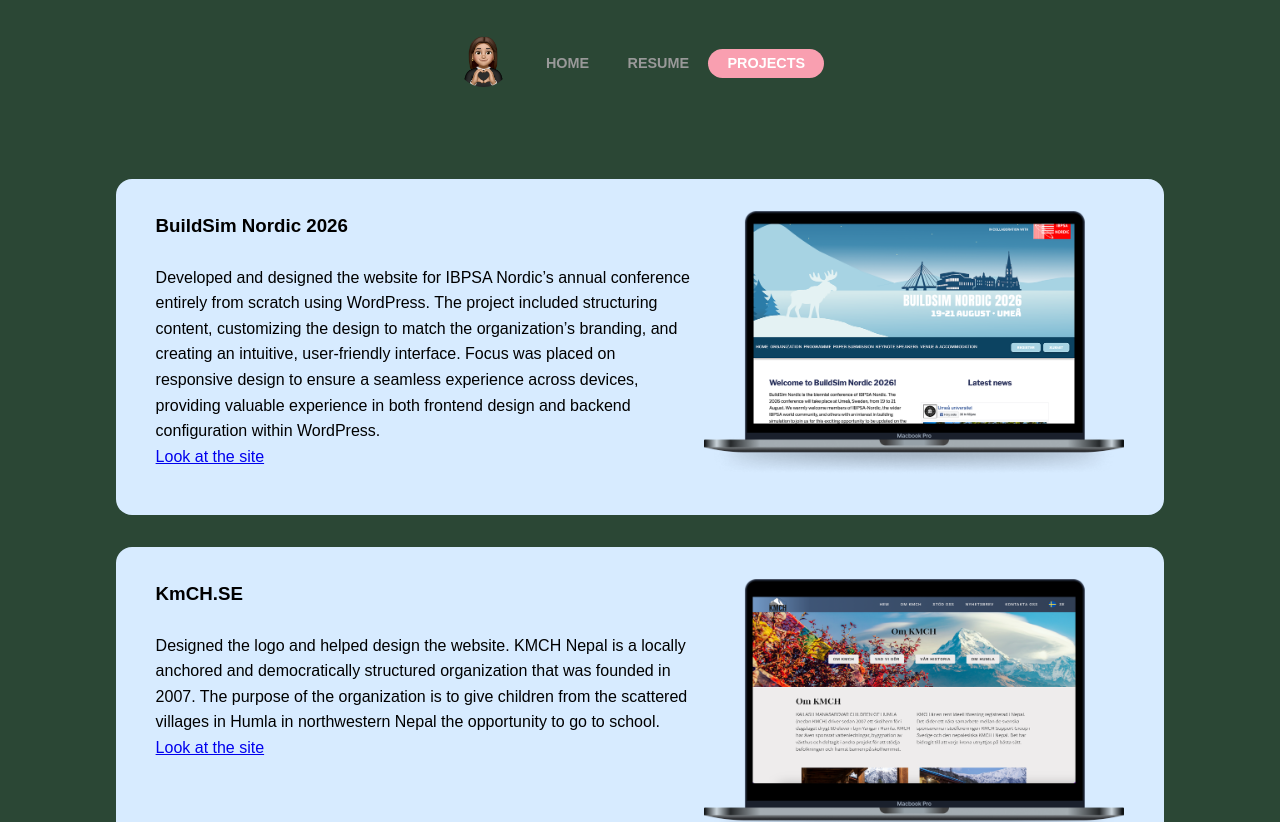
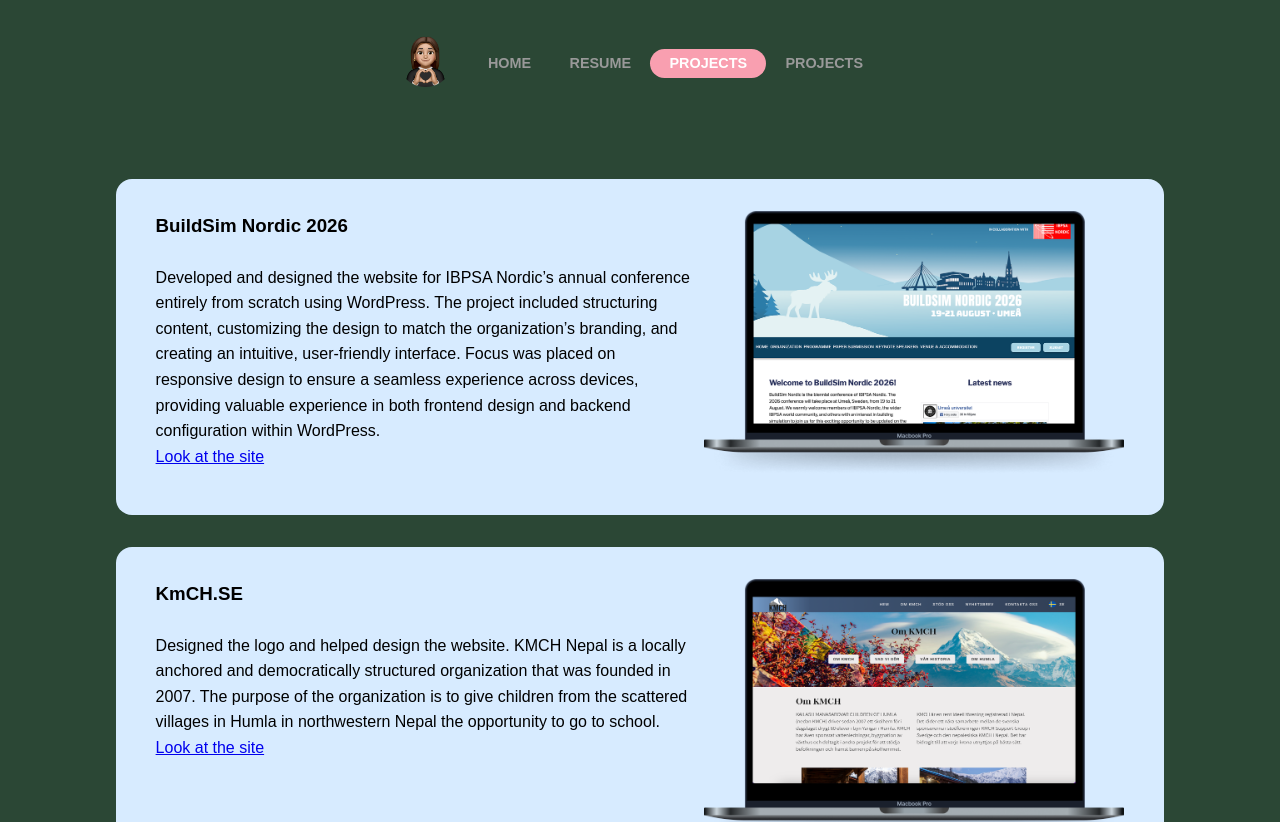
Before and after one commit to ens20mpnm/portfolio, a React (Vite) app: page /projects in a window 1280 px wide. Shown: the top 822 px of the page. Built offline with nearby package versions, Linux system fonts and the light colour scheme.

Commit message:
La till ny grej i navbar

```diff
--- a/src/App.jsx
+++ b/src/App.jsx
@@ -15,6 +15,7 @@ export default function App(){
         <Route path="/projects" element={<Projects />} />
         <Route path="/resume" element={<Resume />} />
         <Route path="/contact" element={<Contact />} />
+        <Route path="/ProjektDagbok" element={<Contact />} />
       </Routes>
     </div>
   )
--- a/src/components/Navbar.jsx
+++ b/src/components/Navbar.jsx
@@ -34,6 +34,9 @@ export default function Navbar() {
           <li>
             <NavLink to="/projects" className={({isActive}) => isActive ? 'active' : ''}>PROJECTS</NavLink>
           </li>
+          <li>
+            <NavLink to="/ProjektDagbok" className={({isActive}) => isActive ? 'active' : ''}>PROJECTS</NavLink>
+          </li>
         </ul>
       </div>
 
@@ -51,6 +54,9 @@ export default function Navbar() {
               <li>
                 <NavLink to="/projects" onClick={() => setMenuOpen(false)}>PROJECTS</NavLink>
               </li>
+              <li>
+                <NavLink to="/ProjektDagbok" className={({isActive}) => isActive ? 'active' : ''}>PROJECTS</NavLink>
+              </li>
             </ul>
           </div>
         </div>
```
Also changed, not shown: src/components/ProjektDagbok.jsx (added, +12 -0 lines).
